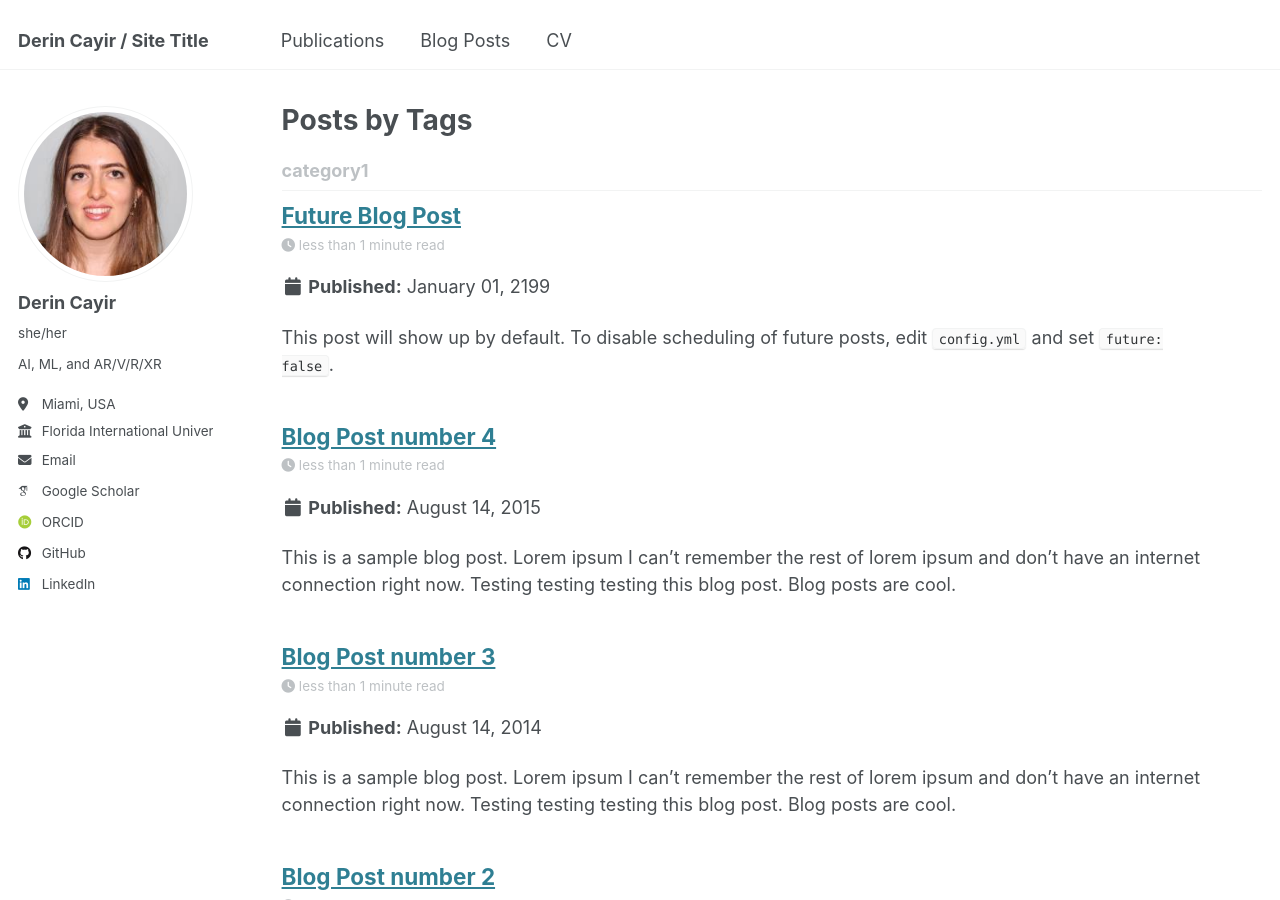
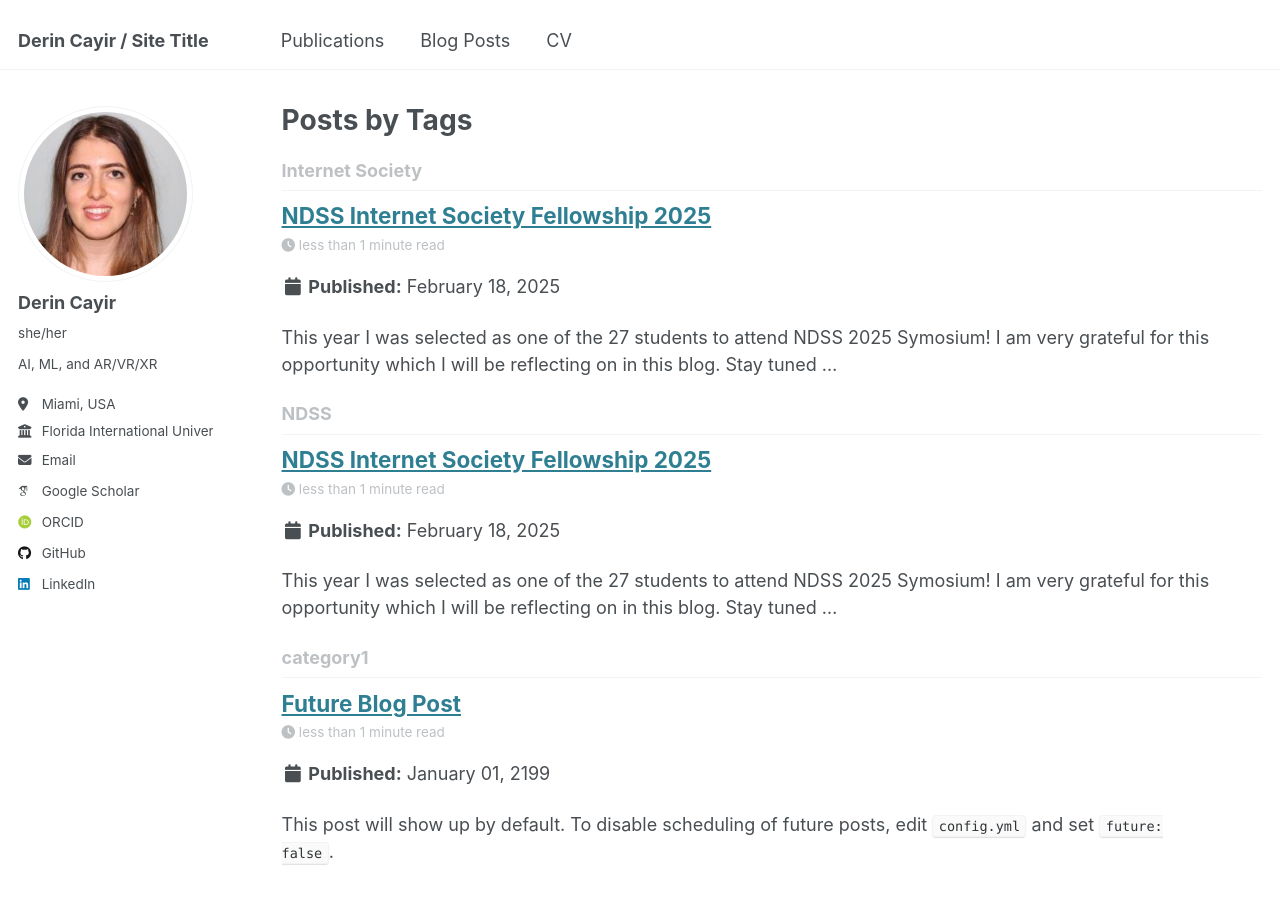
Before and after one commit to derincayir/derincayir.github.io, a Jekyll site: the page built from _pages/tag-archive.html, in a window 1280 px wide and 900 px high. Built offline with Jekyll 4.4.1, drawn with Linux system fonts in a browser that asks for light colours; some web fonts are replaced; a file with an impossible date is left out; some of the changed text lies outside the part shown.

```diff
--- a/_config.yml
+++ b/_config.yml
@@ -25,7 +25,7 @@
   avatar           : "profile.jpeg"
   name             : "Derin Cayir"
   pronouns         : "she/her"
-  bio              : "AI, ML, and AR/V/R/XR"
+  bio              : "AI, ML, and AR/VR/XR"
   location         : "Miami, USA"
   employer         : "Florida International University"
   uri              : # URL
--- a/_posts/2012-08-14-blog-post-1.md
+++ b/_posts/2012-08-14-blog-post-1.md
@@ -1,6 +1,6 @@
 ---
 title: 'NDSS Internet Society Fellowship 2025'
-date: 2025-02
+date: 2025-02-18
 permalink: /posts/2012/08/blog-post-1/
 tags:
   - NDSS
```
